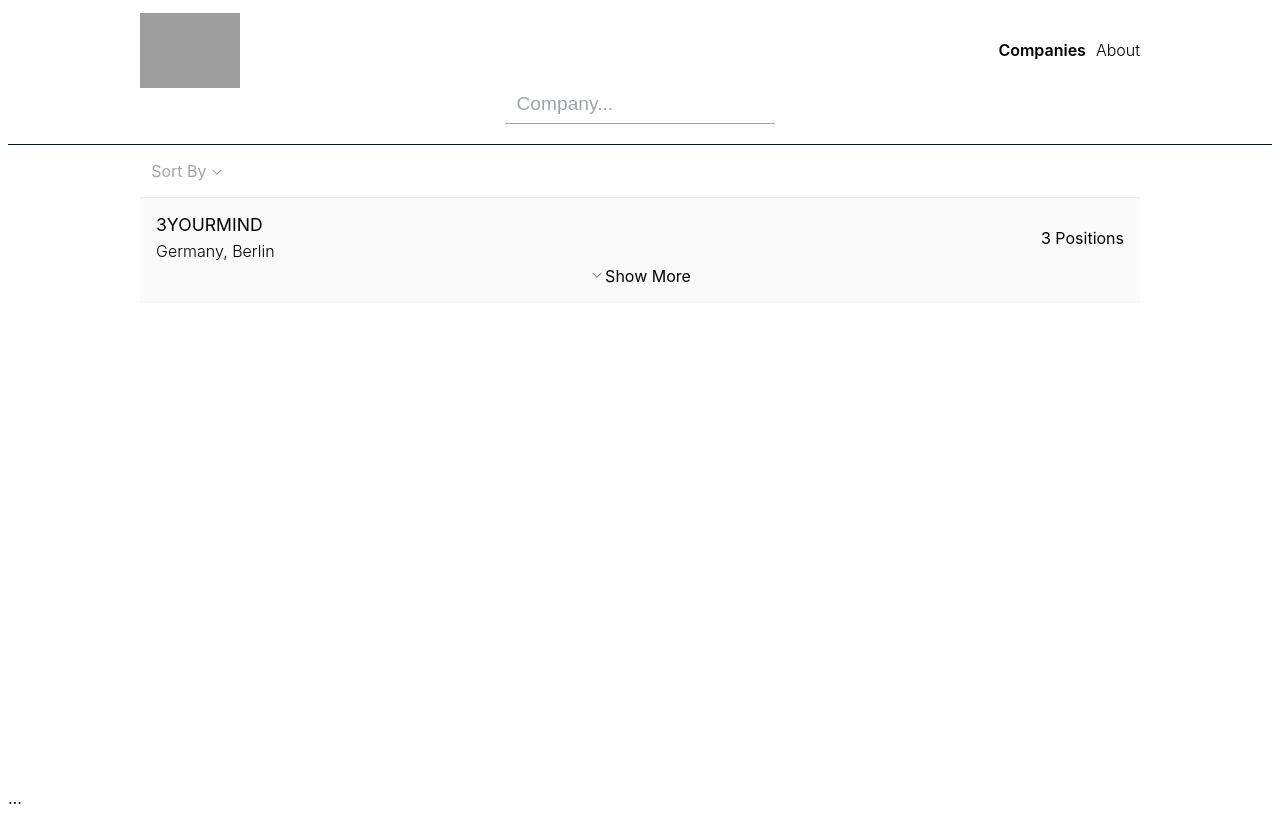
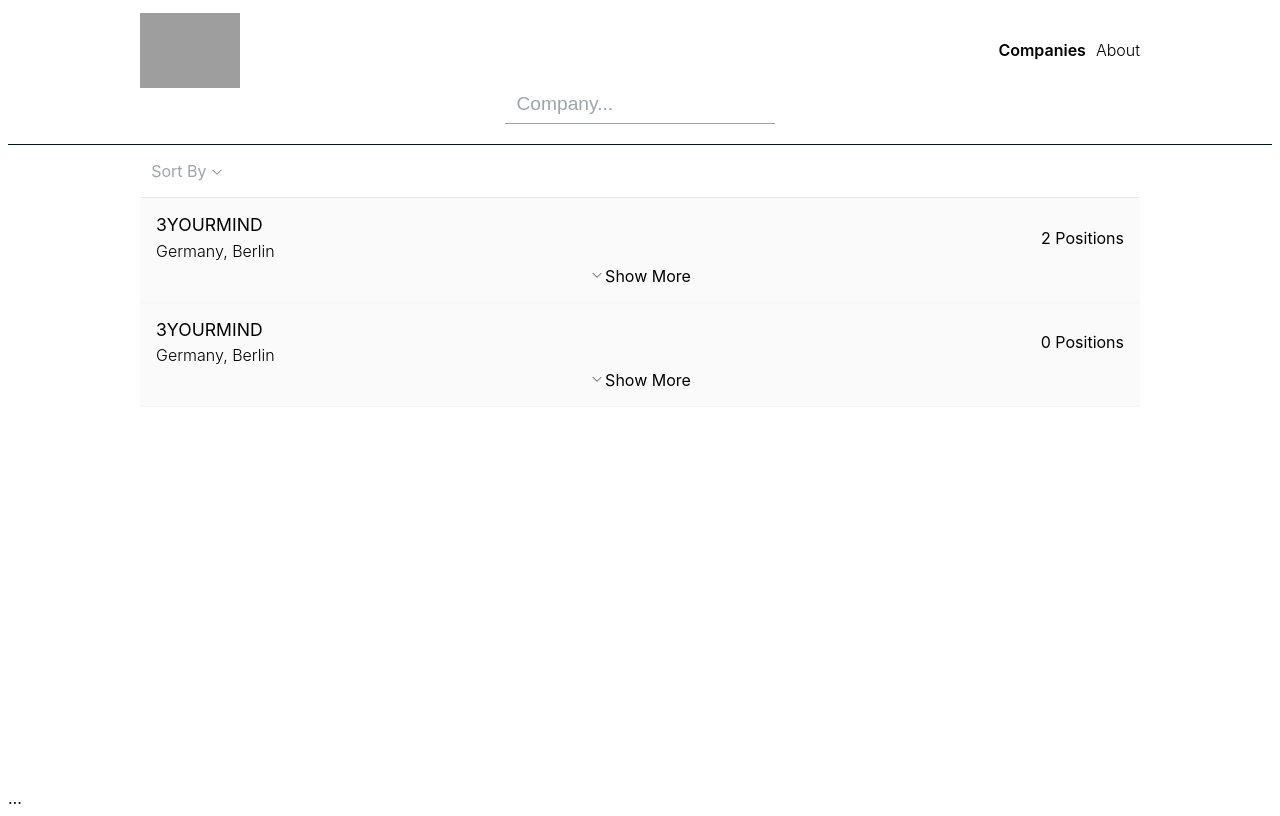
Before and after one commit to InternsNetwork/interns, a Next.js app: page / in a window 1280 px wide. Built offline with nearby package versions, Linux system fonts and the light colour scheme; grey boxes are pictures that could not be loaded.

Commit message:
refactor: make more general component

```diff
--- /dev/null
+++ b/components/CompanyItemWrapper/index.js
@@ -0,0 +1,130 @@
+import React from 'react';
+import styled from 'styled-components';
+import { ChevronDown } from '../ChevronDown';
+import { ChevronUp } from '../ChevronUp';
+
+const StyledCompanyItemWrapper = styled.div`
+  display: flex;
+  border-bottom: 1px solid rgba(0, 23, 31, 0.02);
+  padding: 1em 1em;
+  flex-direction: column;
+  background-color: rgba(0, 23, 31, 0.02);
+`;
+
+const CompanyItemWrapperUpper = styled.div`
+  display: flex;
+  justify-content: space-between;
+`;
+
+const CompanyItemWrapperLower = styled.div`
+  display: flex;
+  padding-top: 0.3em;
+  justify-content: center;
+`;
+
+const CompanyItemInformationWrapper = styled.div`
+  display: flex;
+  align-content: center;
+  flex-direction: column;
+`;
+
+const CompanyItemPositionsInfoWrapper = styled.div`
+  display: flex;
+  align-self: center;
+  justify-content: center;
+`;
+
+const CompanyInfoName = styled.h2`
+  font-size: 1.1em;
+  padding: 0;
+  margin: 0;
+  font-weight: 400;
+  margin-bottom: 0.3em;
+`;
+
+const CompanyInfoLocation = styled.span`
+  font-weight: 300;
+`;
+
+const CompanyPositionsList = styled.ul`
+  margin: 0;
+  padding: 0;
+  padding: 1em 0;
+`;
+
+const CompanyPositionsListItem = styled.li`
+  list-style: none;
+  margin-bottom: 0.5em;
+  :last-child {
+    margin-bottom: 0em;
+  }
+`;
+
+const CompanyPositionLink = styled.a`
+  color: #007ea7;
+  text-decoration: none;
+`;
+
+const CompanyShowPositionsWrapper = styled.div`
+  cursor: pointer;
+`;
+
+export class CompanyItemWrapper extends React.Component {
+  constructor(props) {
+    super(props);
+    this.state = { showPosition: false };
+  }
+
+  onShowHideInformationClick = () => {
+    this.setState({
+      showPosition: !this.state.showPosition,
+    });
+  };
+
+  render() {
+    return (
+      <StyledCompanyItemWrapper>
+        <CompanyItemWrapperUpper>
+          <CompanyItemInformationWrapper>
+            <CompanyInfoName>{this.props.companyName}</CompanyInfoName>
+            <CompanyInfoLocation>
+              {this.props.country}, {this.props.city}
+            </CompanyInfoLocation>
+          </CompanyItemInformationWrapper>
+          <CompanyItemPositionsInfoWrapper>
+            <span>{this.props.positions.length} Positions</span>
+          </CompanyItemPositionsInfoWrapper>
+        </CompanyItemWrapperUpper>
+        {this.state.showPosition && (
+          <CompanyItemWrapperLower>
+            <CompanyPositionsList>
+              {this.props.positions.map(position => {
+                return (
+                  <CompanyPositionsListItem>
+                    <CompanyPositionLink
+                      href={position.url}
+                      target="_blank"
+                      rel="noopener noreferrer"
+                    >
+                      Apply as {position.title} ↗
+                    </CompanyPositionLink>
+                  </CompanyPositionsListItem>
+                );
+              })}
+            </CompanyPositionsList>
+          </CompanyItemWrapperLower>
+        )}
+        <CompanyItemWrapperLower onClick={this.onShowHideInformationClick}>
+          <CompanyShowPositionsWrapper>
+            {!this.state.showPosition && <ChevronDown size={16} />}
+            {!this.state.showPosition && <span>Show More</span>}
+            {this.state.showPosition && <ChevronUp size={16} />}
+            {this.state.showPosition && <span>Show Less</span>}
+          </CompanyShowPositionsWrapper>
+        </CompanyItemWrapperLower>
+      </StyledCompanyItemWrapper>
+    );
+  }
+}
+
+export default CompanyItemWrapper;
--- a/pages/index.js
+++ b/pages/index.js
@@ -2,10 +2,9 @@ import 'glamor/reset';
 import styled from 'styled-components';
 import React from 'react';
 import { COLORS } from '../util/colors';
-import { InternTable } from '../components/InternTable';
 import { ChevronDown } from '../components/ChevronDown';
-import { ChevronUp } from '../components/ChevronUp';
 import Triangle from '../components/Triangle';
+import { CompanyItemWrapper } from '../components/CompanyItemWrapper';
 
 const Wrapper = styled.div`
   display: flex;
@@ -175,72 +174,6 @@ const DropdownItemWrapper = styled.div`
   }
 `;
 
-const CompanyItemWrapper = styled.div`
-  display: flex;
-  border-bottom: 1px solid rgba(0, 23, 31, 0.02);
-  padding: 1em 1em;
-  flex-direction: column;
-  background-color: rgba(0, 23, 31, 0.02);
-`;
-
-const CompanyItemWrapperUpper = styled.div`
-  display: flex;
-  justify-content: space-between;
-`;
-
-const CompanyItemWrapperLower = styled.div`
-  display: flex;
-  padding-top: 0.3em;
-  justify-content: center;
-`;
-
-const CompanyItemInformationWrapper = styled.div`
-  display: flex;
-  align-content: center;
-  flex-direction: column;
-`;
-
-const CompanyItemPositionsInfoWrapper = styled.div`
-  display: flex;
-  align-self: center;
-  justify-content: center;
-`;
-
-const CompanyInfoName = styled.h2`
-  font-size: 1.1em;
-  padding: 0;
-  margin: 0;
-  font-weight: 400;
-  margin-bottom: 0.3em;
-`;
-
-const CompanyInfoLocation = styled.span`
-  font-weight: 300;
-`;
-
-const CompanyPositionsList = styled.ul`
-  margin: 0;
-  padding: 0;
-  padding: 1em 0;
-`;
-
-const CompanyPositionsListItem = styled.li`
-  list-style: none;
-  margin-bottom: 0.5em;
-  :last-child {
-    margin-bottom: 0em;
-  }
-`;
-
-const CompanyPositionLink = styled.a`
-  color: #007ea7;
-  text-decoration: none;
-`;
-
-const CompanyShowPositionsWrapper = styled.div`
-  cursor: pointer;
-`;
-
 export class Index extends React.Component {
   constructor(props) {
     super(props);
@@ -295,49 +228,27 @@ export class Index extends React.Component {
           </ContentWithMargins>
           <ContentWithMargins>
             <Divider color="rgb(0,23,31,0.1)" marginTop="0" />
-            <CompanyItemWrapper>
-              <CompanyItemWrapperUpper>
-                <CompanyItemInformationWrapper>
-                  <CompanyInfoName>3YOURMIND</CompanyInfoName>
-                  <CompanyInfoLocation>Germany, Berlin</CompanyInfoLocation>
-                </CompanyItemInformationWrapper>
-                <CompanyItemPositionsInfoWrapper>
-                  <span>3 Positions</span>
-                </CompanyItemPositionsInfoWrapper>
-              </CompanyItemWrapperUpper>
-              {this.state.showPosition && (
-                <CompanyItemWrapperLower>
-                  <CompanyPositionsList>
-                    <CompanyPositionsListItem>
-                      <CompanyPositionLink
-                        href="https://www.google.com/"
-                        target="_blank"
-                      >
-                        Apply as Software Engineering Intern ↗
-                      </CompanyPositionLink>
-                    </CompanyPositionsListItem>
-                    <CompanyPositionsListItem>
-                      <CompanyPositionLink
-                        href="https://www.google.com/"
-                        target="_blank"
-                      >
-                        Apply as Marketing Intern ↗
-                      </CompanyPositionLink>
-                    </CompanyPositionsListItem>
-                  </CompanyPositionsList>
-                </CompanyItemWrapperLower>
-              )}
-              <CompanyItemWrapperLower
-                onClick={this.onShowHideInformationClick}
-              >
-                <CompanyShowPositionsWrapper>
-                  {!this.state.showPosition && <ChevronDown size={16} />}
-                  {!this.state.showPosition && <span>Show More</span>}
-                  {this.state.showPosition && <ChevronUp size={16} />}
-                  {this.state.showPosition && <span>Show Less</span>}
-                </CompanyShowPositionsWrapper>
-              </CompanyItemWrapperLower>
-            </CompanyItemWrapper>
+            <CompanyItemWrapper
+              companyName="3YOURMIND"
+              country="Germany"
+              city="Berlin"
+              positions={[
+                {
+                  url: 'https://www.3yourmind.com/career/vue-frontend-engineer',
+                  title: 'Frontend Engineering Intern',
+                },
+                {
+                  url: 'https://www.3yourmind.com/career/django-engineer',
+                  title: 'Backend Engineering Intern',
+                },
+              ]}
+            />
+            <CompanyItemWrapper
+              companyName="3YOURMIND"
+              country="Germany"
+              city="Berlin"
+              positions={[]}
+            />
           </ContentWithMargins>
           {/* <InternTable /> */}
         </Content>
```
